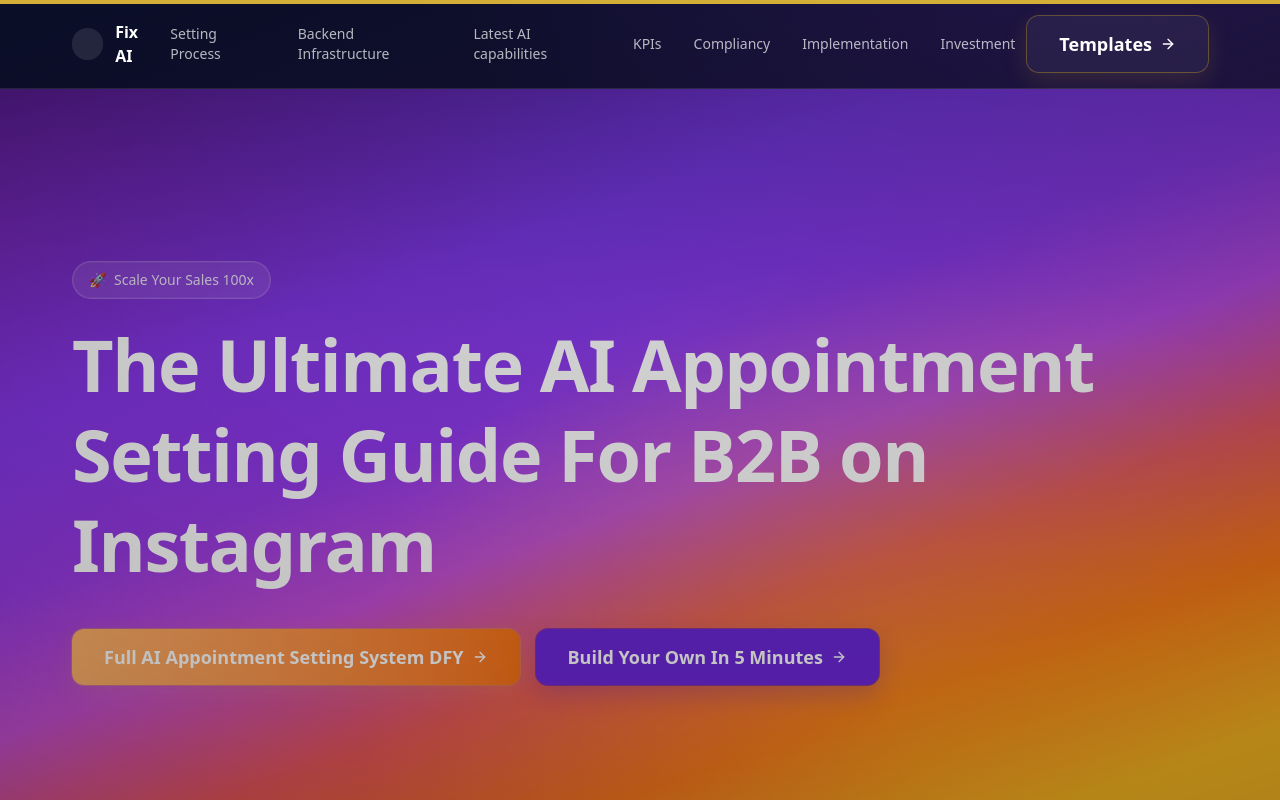
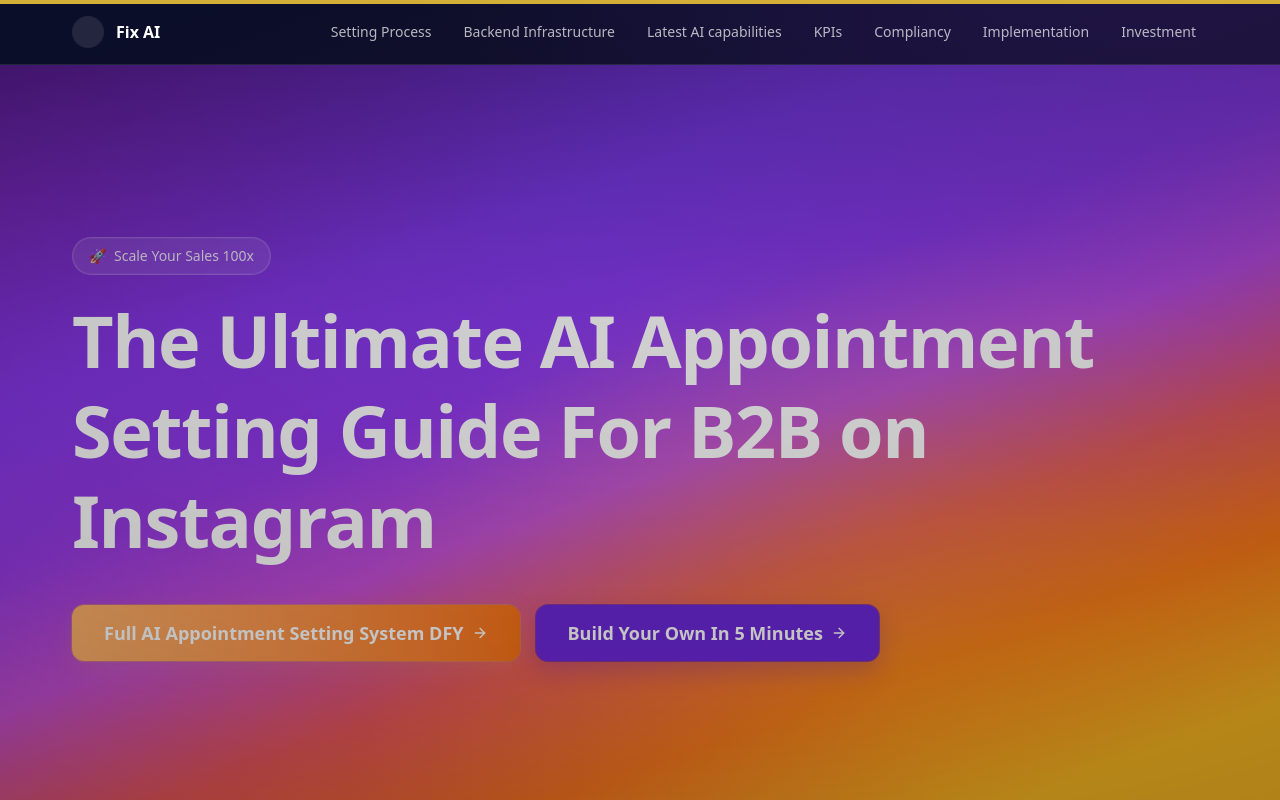
Before and after one commit to FixAIus/ultimate_Resource, a Next.js app: page / in a window 1280 px wide. Shown: the top 800 px of the page. Built offline with nearby package versions, Linux system fonts and the light colour scheme; no server answers.

Commit message:
chore(nav): remove templates button from header

```diff
--- a/src/components/layout/SiteHeader.tsx
+++ b/src/components/layout/SiteHeader.tsx
@@ -1,5 +1,4 @@
 import Link from "next/link";
-import { Button } from "@/components/ui/Button";
 import { SECTIONS } from "@/lib/constants";
 
 export function SiteHeader() {
@@ -17,9 +16,7 @@ export function SiteHeader() {
             </a>
           ))}
         </nav>
-        <div className="hidden sm:flex items-center gap-3">
-          <Button href="/resources/templates" variant="tertiary">Templates</Button>
-        </div>
+        {/* No right-side CTA buttons per spec */}
       </div>
     </header>
   );
```
